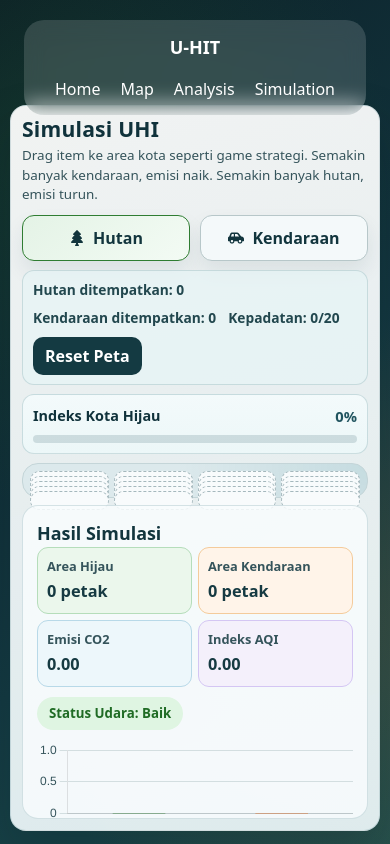
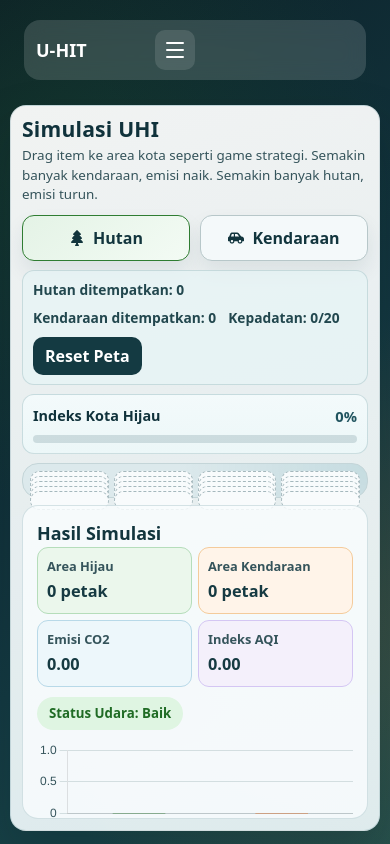
Before and after one commit to Maulidaa/uhit-frontend, a React (Vite) app: page /simulator in a window 390 px wide. Built offline with nearby package versions, Linux system fonts and the light colour scheme.

Commit message:
feat: implement mobile navigation toggle and enhance navbar styles

```diff
--- a/src/components/LandingPage/uhi.css
+++ b/src/components/LandingPage/uhi.css
@@ -83,7 +83,7 @@
 
 .uhi-visual-accent {
   right: 2%;
-  bottom: 12%;
+  bottom: 25%;
   width: min(190px, 42%);
   aspect-ratio: 1 / 1;
   z-index: 2;
@@ -225,7 +225,7 @@
   .uhi-visual-accent {
     width: min(150px, 38%);
     right: 0;
-    bottom: 10%;
+    bottom: 16%;
   }
 
   .uhi-content p {
--- a/src/components/Navbar/Navbar.css
+++ b/src/components/Navbar/Navbar.css
@@ -21,16 +21,59 @@
   border-radius: 20px;
 }
 
+.nav-top-row {
+  width: 100%;
+  display: flex;
+  align-items: center;
+  justify-content: space-between;
+}
+
 .logo {
   font-size: 18px;
   font-weight: bold;
   color: white;
 }
 
+.nav-toggle {
+  display: none;
+  width: 40px;
+  height: 40px;
+  padding: 0;
+  border: 0;
+  border-radius: 10px;
+  background: rgba(255, 255, 255, 0.12);
+  cursor: pointer;
+  align-items: center;
+  justify-content: center;
+  flex-direction: column;
+  gap: 5px;
+}
+
+.nav-toggle span {
+  width: 18px;
+  height: 2px;
+  border-radius: 999px;
+  background: #ffffff;
+  transition: transform 0.2s ease, opacity 0.2s ease;
+}
+
+.nav-toggle.open span:nth-child(1) {
+  transform: translateY(7px) rotate(45deg);
+}
+
+.nav-toggle.open span:nth-child(2) {
+  opacity: 0;
+}
+
+.nav-toggle.open span:nth-child(3) {
+  transform: translateY(-7px) rotate(-45deg);
+}
+
 .nav-menu {
   list-style: none;
   display: flex;
   gap: 40px;
+  margin: 0;
 }
 
 .nav-menu li {
@@ -41,20 +84,55 @@
 
 .nav-menu a {
   color: white;
+  text-decoration: none;
+}
+
+.nav-disabled {
+  opacity: 0.78;
 }
 
 @media (max-width: 768px) {
   .nav-container {
-    padding: 14px 20px;
-    gap: 16px;
-    flex-direction: column;
+    width: min(860px, 100%);
+    padding: 10px 12px;
+    border-radius: 16px;
+  }
+
+  .nav-toggle {
+    display: inline-flex;
   }
 
   .nav-menu {
-    gap: 20px;
+    width: 100%;
+    max-height: 0;
+    overflow: hidden;
+    opacity: 0;
+    pointer-events: none;
+    gap: 12px;
     padding: 0;
     margin: 0;
-    flex-wrap: wrap;
-    justify-content: center;
+    flex-direction: column;
+    transition: max-height 0.25s ease, opacity 0.25s ease, margin-top 0.25s ease;
+  }
+
+  .nav-menu.open {
+    max-height: 220px;
+    opacity: 1;
+    pointer-events: auto;
+    margin-top: 10px;
+    padding: 8px 4px 10px;
+  }
+
+  .nav-menu li {
+    width: 100%;
+    padding: 8px 10px;
+    border-radius: 10px;
+    background: rgba(255, 255, 255, 0.09);
+  }
+
+  .nav-menu a,
+  .nav-disabled {
+    display: block;
+    width: 100%;
   }
 }
--- a/src/components/Navbar/Navbar.tsx
+++ b/src/components/Navbar/Navbar.tsx
@@ -1,22 +1,51 @@
+import { useState } from "react";
 import { Link } from "react-router-dom";
 import "./Navbar.css";
 
 function Navbar() {
+  const [isMobileMenuOpen, setIsMobileMenuOpen] = useState(false);
+
+  const closeMenu = () => {
+    setIsMobileMenuOpen(false);
+  };
+
   return (
     <nav className="navbar">
       <div className="nav-container">
+        <div className="nav-top-row">
+          <div className="logo">U-HIT</div>
 
-        <div className="logo">
-          U-HIT
+          <button
+            type="button"
+            className={`nav-toggle ${isMobileMenuOpen ? "open" : ""}`}
+            aria-label="Toggle navigation"
+            aria-expanded={isMobileMenuOpen}
+            aria-controls="main-navigation"
+            onClick={() => setIsMobileMenuOpen((prev) => !prev)}
+          >
+            <span />
+            <span />
+            <span />
+          </button>
         </div>
 
-        <ul className="nav-menu">
-          <li><Link to="/">Home</Link></li>
-          <li><Link to="/map">Map</Link></li>
-          <li>Analysis</li>
-          <li><Link to="/simulator">Simulation</Link></li>
+        <ul
+          id="main-navigation"
+          className={`nav-menu ${isMobileMenuOpen ? "open" : ""}`}
+        >
+          <li>
+            <Link to="/" onClick={closeMenu}>Home</Link>
+          </li>
+          <li>
+            <Link to="/map" onClick={closeMenu}>Map</Link>
+          </li>
+          <li>
+            <span className="nav-disabled">Analysis</span>
+          </li>
+          <li>
+            <Link to="/simulator" onClick={closeMenu}>Simulation</Link>
+          </li>
         </ul>
-
       </div>
     </nav>
   );
```
Also changed, not shown: 1 other file (tests, documents, lock files or other folders).
